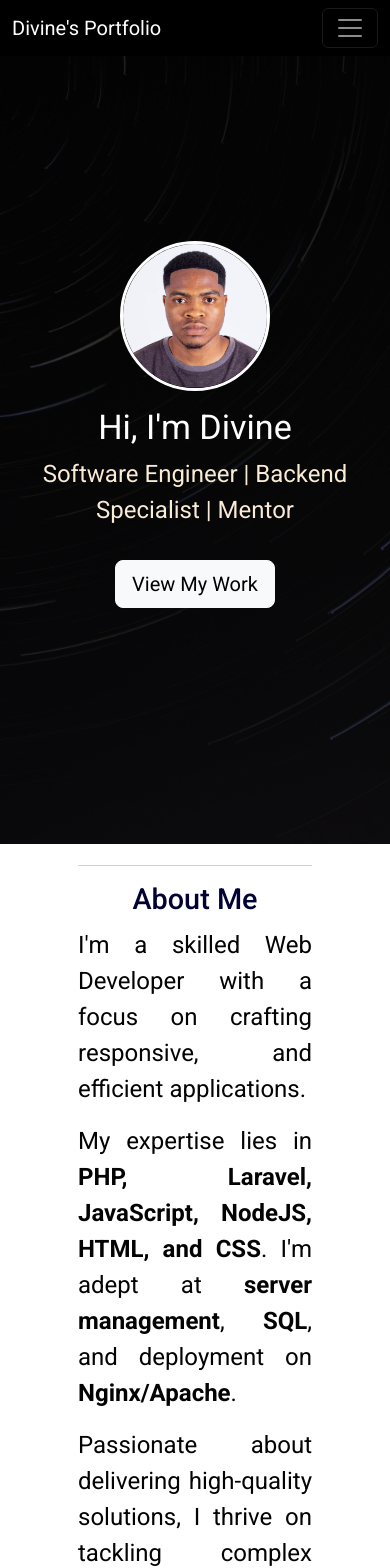
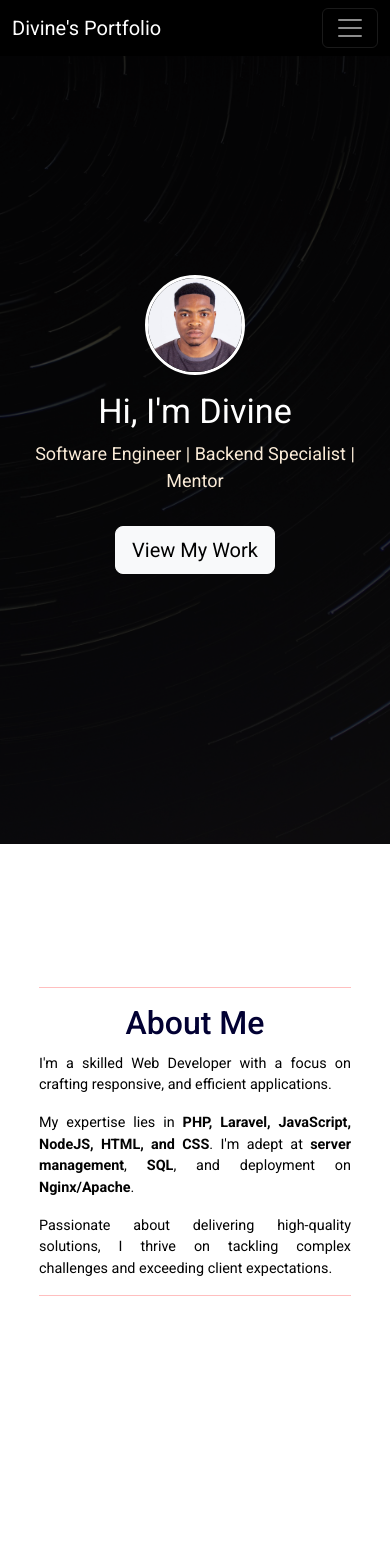
Before and after one commit to deeismyname/profile, a React (Create React App) app in the folder client/: page / in a window 390 px wide. Shown: the top 1568 px of the page. Built offline with nearby package versions, Linux system fonts and the light colour scheme; no server answers.

Commit message:
fix css text

```diff
--- a/client/src/components/css/styles.css
+++ b/client/src/components/css/styles.css
@@ -45,7 +45,7 @@ body {
 
 #portfolio {
     position: relative;
-    background: url('../../images/workshop2.jpg') no-repeat center center/cover;
+    background: url('../../images/workshop.jpg') no-repeat center center/cover;
     min-height: 90vh;
     display: flex;
     align-items: center;
@@ -269,3 +269,71 @@ footer {
   .contact-info p {
     font-size: medium;
   }
+
+
+
+
+  @media (max-width: 768px) {
+    /* General Styling */
+    body {
+        font-size: 90%; /* Reduce overall font size */
+    }
+
+    /* Hero Section */
+    .hero p {
+        font-size: large; /* Reduce font size for hero text */
+    }
+
+    /* Portfolio Section */
+    #portfolio h2 {
+        font-size: 2rem; /* Adjust heading size */
+    }
+
+    #portfolio .card-body p {
+        font-size: small; /* Smaller card body text */
+    }
+
+    /* Section Text */
+    section h2 {
+        font-size: 2rem; /* Adjust section headings */
+    }
+
+    section p {
+        font-size: 0.9rem; /* Reduce paragraph font size */
+    }
+
+    section .content {
+        width: 80vw; /* Adjust width for smaller screens */
+        font-size: large; /* Slightly reduce content font size */
+    }
+
+    /* Profile Image */
+    .profile-image {
+        width: 100px; /* Reduce profile image size */
+        height: 100px;
+    }
+
+    /* Footer */
+    footer {
+        font-size: 0.8rem; /* Smaller footer text */
+    }
+
+    /* Message Section */
+    .message-section .section-title {
+        font-size: 1.5rem; /* Adjust title size */
+    }
+
+    .message-section label,
+    .message-section .form-input {
+        font-size: 0.9rem; /* Adjust input and label font sizes */
+    }
+
+    .message-section .btn-submit {
+        font-size: 0.9rem; /* Smaller button font size */
+        padding: 8px 15px; /* Adjust padding for smaller screens */
+    }
+
+    .contact-info p {
+        font-size: small; /* Reduce font size for contact info */
+    }
+}
```
Also changed, not shown: client/public/logo192.png, client/public/logo512.png, client/public/manifest.json.
